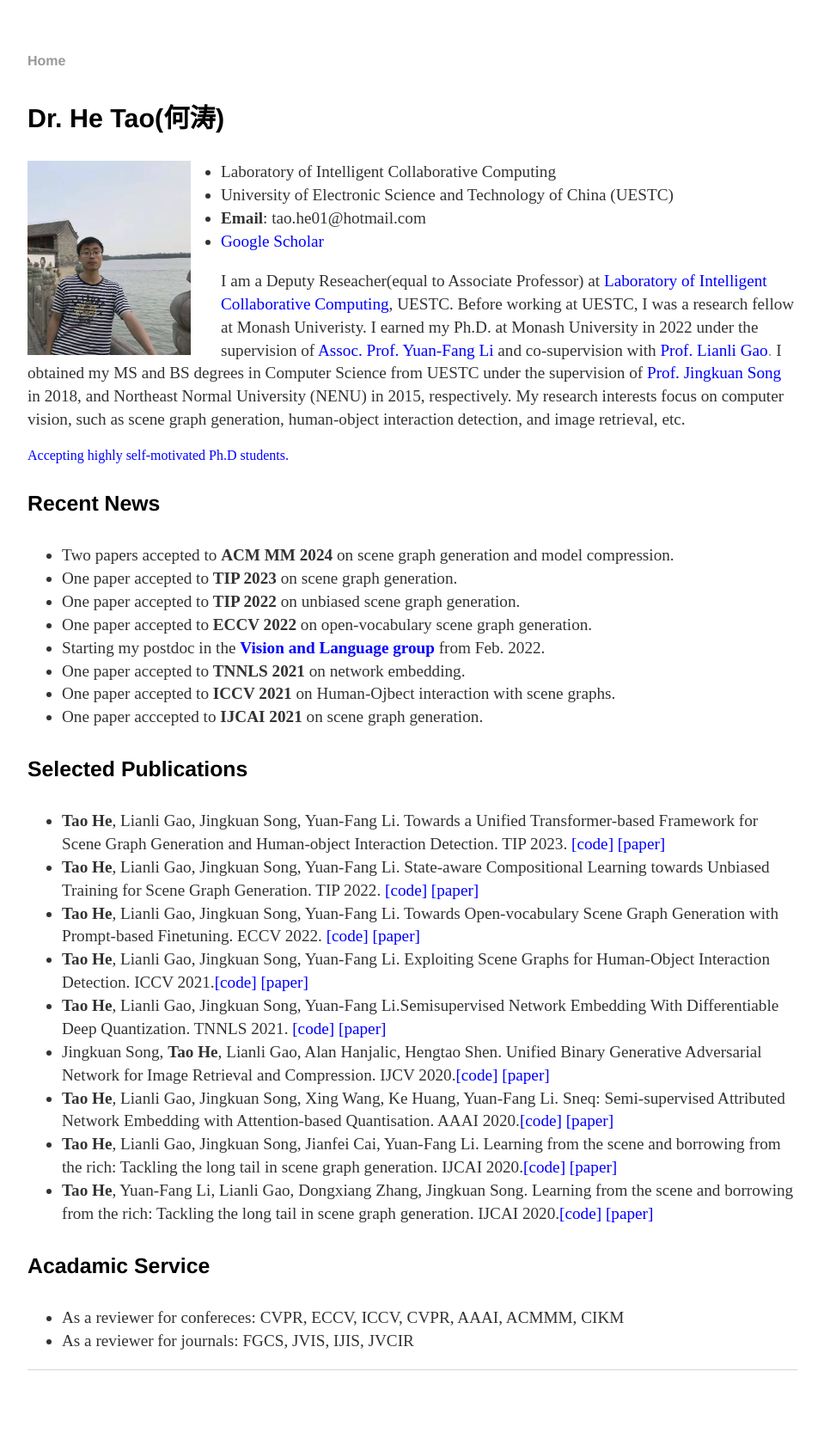
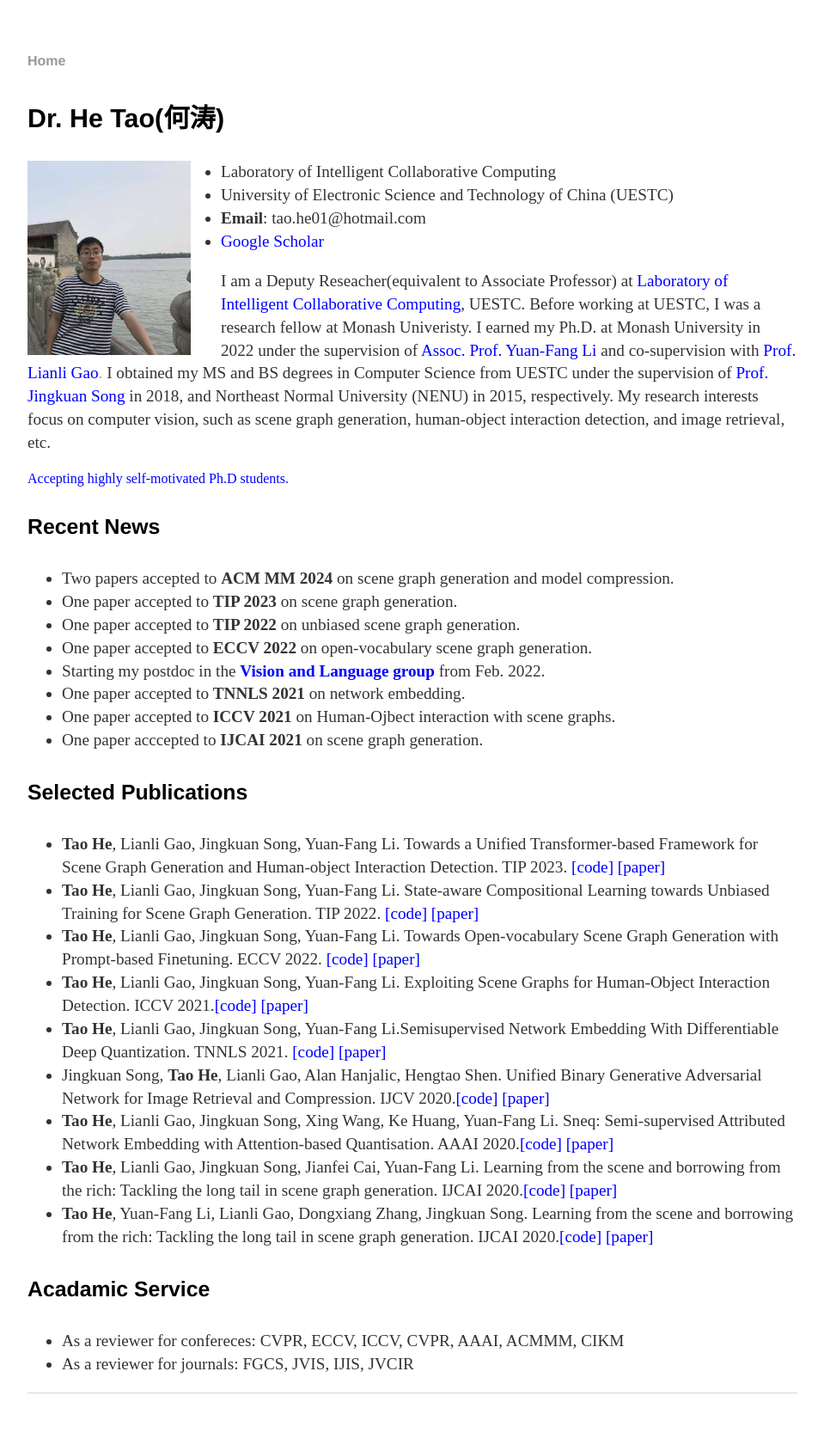
Before and after one commit to ht014/ht014.github.io, a Jekyll site: the page built from index.html, in a window 1280 px wide. Shown: the whole page at 86% size, without its empty margins (160-1119 px from the left). Built offline with Jekyll 4.4.1, drawn with Linux system fonts in a browser that asks for light colours; before the commit the page ends 1654 px from its top, so only the background shows below that.

Commit message:
Update index.html

```diff
--- a/index.html
+++ b/index.html
@@ -19,7 +19,7 @@ title: Tao He's Homepage
 
 <div class="about">
 
-	<p>I am a Deputy Reseacher(equal to Associate Professor) at <a = href="https://icct.uestc.edu.cn/index.htm"><font color="#0000ff">Laboratory of Intelligent Collaborative Computing</font></a>, UESTC. Before working at UESTC, I was a research fellow at Monash Univeristy. I earned my Ph.D. at Monash University in 2022 under the supervision of
+	<p>I am a Deputy Reseacher(equivalent to Associate Professor) at <a = href="https://icct.uestc.edu.cn/index.htm"><font color="#0000ff">Laboratory of Intelligent Collaborative Computing</font></a>, UESTC. Before working at UESTC, I was a research fellow at Monash Univeristy. I earned my Ph.D. at Monash University in 2022 under the supervision of
 		<a = href="https://users.monash.edu.au/~yli/"><font color="#0000ff">Assoc. Prof. Yuan-Fang Li</font></a>
 		and co-supervision with <a href="https://lianligao.github.io/"><font color="#0000ff">Prof. Lianli Gao</font>.</a>
 	I obtained my MS and BS degrees in Computer Science from UESTC  under the supervision of <a href="https://scholar.google.com.au/citations?user=F5Zy9V4AAAAJ&hl=en"><font color="#0000ff">Prof. Jingkuan Song</font></a> in 2018,  and Northeast Normal University (NENU) in 2015, respectively. My research interests focus on computer vision, such as scene graph generation, human-object interaction detection, and image retrieval, etc.
```
